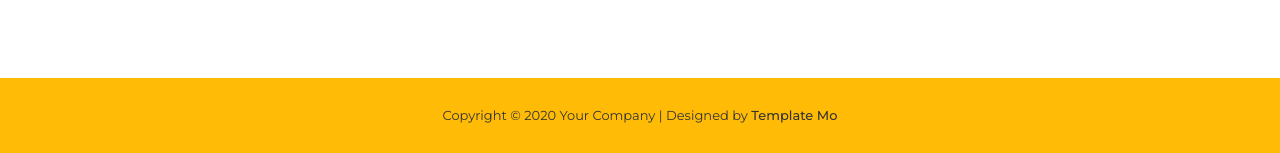
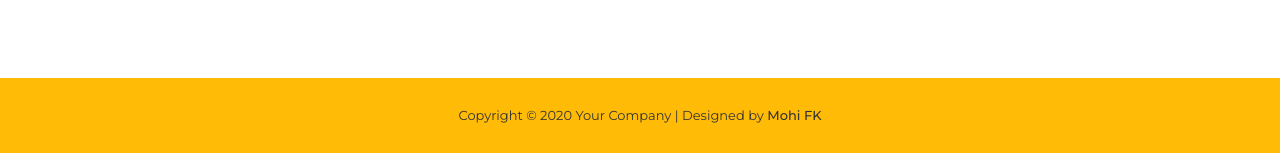
Before and after one commit to mohifk/website-with-walk, a Django app: page / in a window 1280 px wide. Shown: the part 841-994 px from the top of the page. Run offline with Django 3.2, Linux system fonts and the light colour scheme; some libraries are stand-ins or nearby versions.

Commit message:
Update index.html

```diff
--- a/website_app/templates/index.html
+++ b/website_app/templates/index.html
@@ -270,7 +270,7 @@ https://templatemo.com/tm-503-newline
         <footer>
           <p>Copyright &copy; 2020 Your Company
 
-        	| Designed by <em>Template Mo</em></p>
+        	| Designed by <em>Mohi FK</em></p>
         </footer>
 
         <script src="//ajax.googleapis.com/ajax/libs/jquery/1.11.2/jquery.min.js"></script>
```
